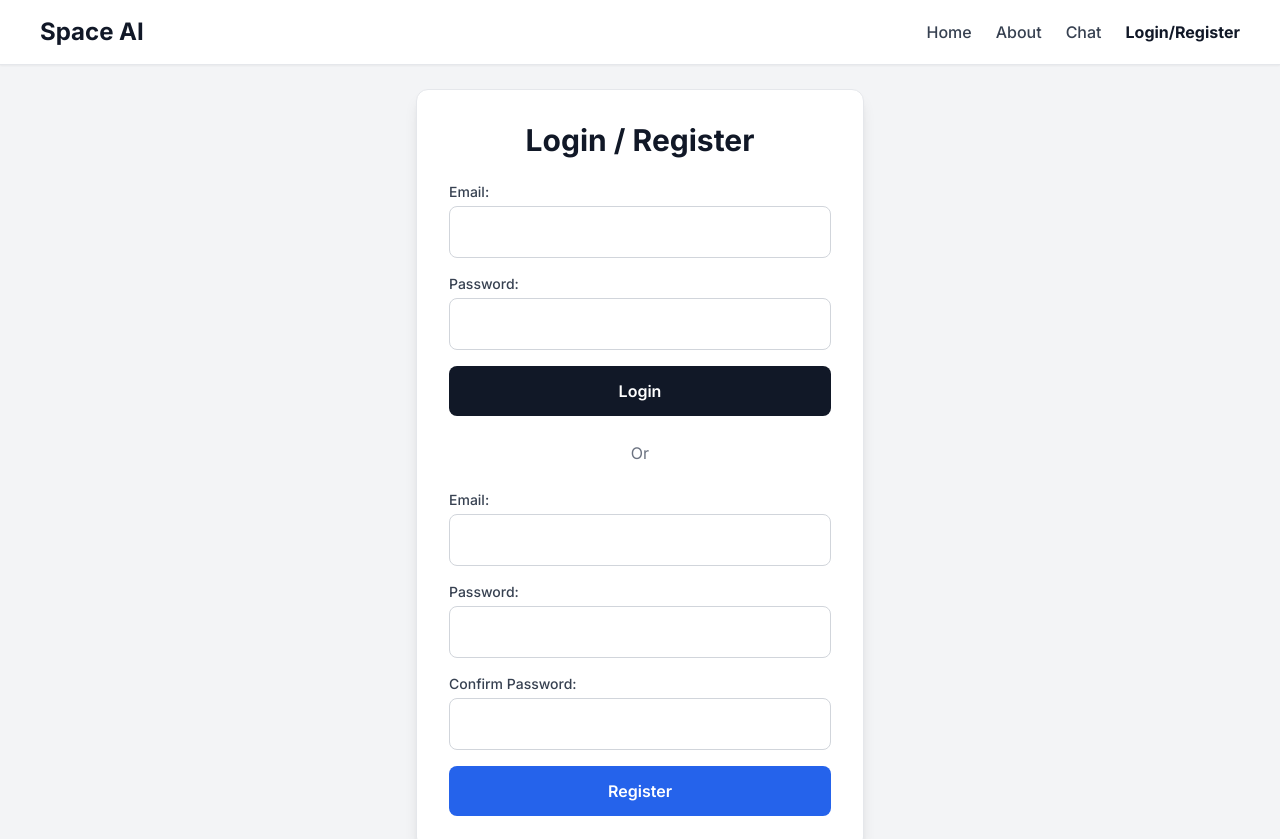
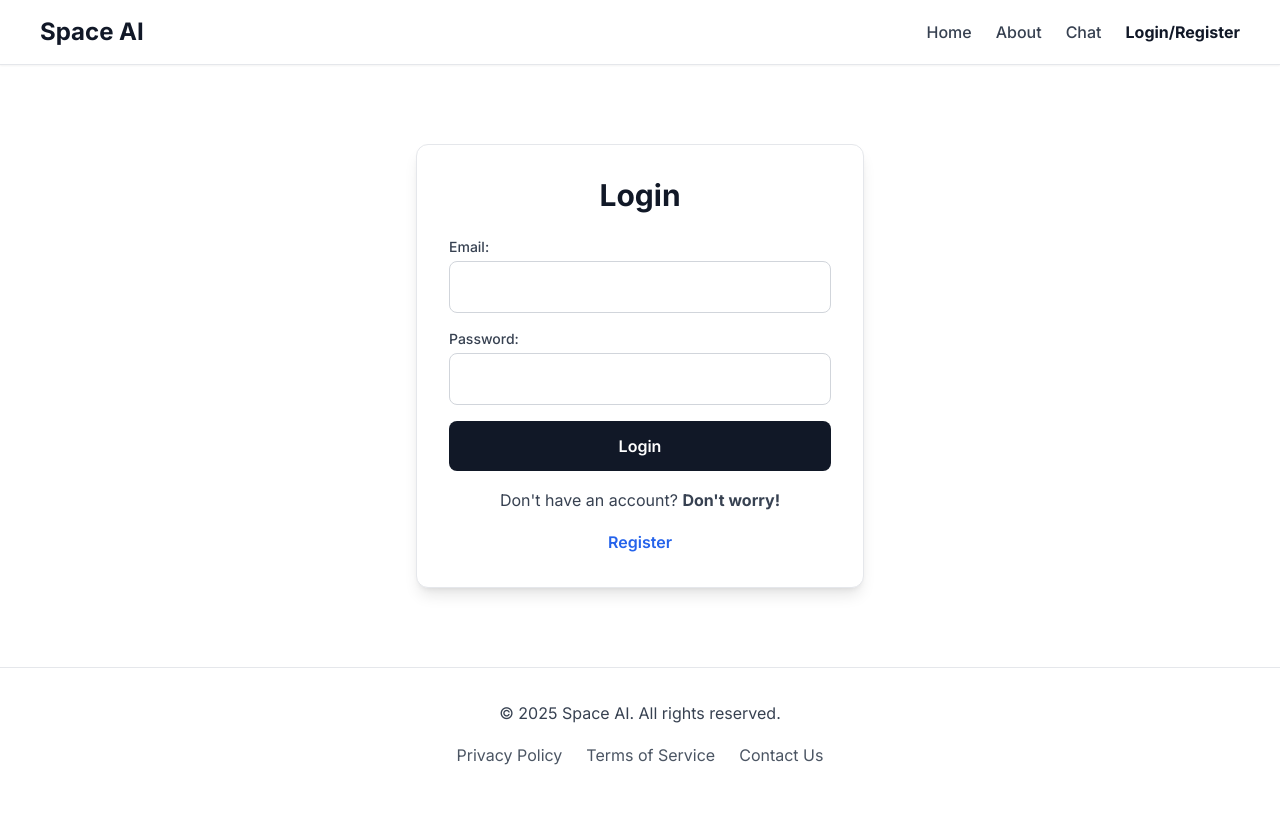
Before and after one commit to savewinkie/SpaceAi, a plain HTML site: page login_register.html in a window 1280 px wide. Shown: the top 839 px of the page. After the commit the page ends 800 px from the top, so only its background shows below. Drawn offline with nearby package versions, Linux system fonts and the light colour scheme.

Commit message:
Add files via upload

```diff
--- a/login_register.html
+++ b/login_register.html
@@ -26,7 +26,7 @@
         }
     </style>
 </head>
-<body class="bg-gray-100 text-gray-900 leading-relaxed antialiased flex flex-col min-h-screen">
+<body class="bg-white text-gray-900 leading-relaxed antialiased flex flex-col min-h-screen">
     <!-- Header/Navigation Bar -->
     <header class="w-full bg-white border-b border-gray-200 py-4 px-6 md:px-10 shadow-sm sticky top-0 z-50">
         <nav class="max-w-7xl mx-auto flex justify-between items-center">
@@ -43,12 +43,13 @@
     </header>
 
     <!-- Main Content Area - Login/Register Form -->
-    <main class="flex-grow flex items-center justify-center p-6">
+    <main class="flex-grow flex items-center justify-center p-6 relative z-10">
         <div class="bg-white p-8 rounded-xl shadow-lg border border-gray-200 w-full max-w-md">
-            <h1 class="text-3xl font-bold text-gray-900 mb-6 text-center">Login / Register</h1>
 
-            <!-- Login Form -->
-            <form id="login-form" class="space-y-4">
+            <!-- Login Section -->
+            <div id="login-section">
+                <h1 class="text-3xl font-bold text-gray-900 mb-6 text-center">Login</h1>
+                <form id="login-form" class="space-y-4 mb-4">
                     <div>
                         <label for="login-email" class="block text-sm font-medium text-gray-700 mb-1">Email:</label>
                         <input type="email" id="login-email" name="email" required class="w-full p-3 border border-gray-300 rounded-lg focus:outline-none focus:ring-2 focus:ring-blue-500">
@@ -61,13 +62,20 @@
                         Login
                     </button>
                 </form>
-
-            <div class="text-center text-gray-500 my-6">
-                Or
+                <div class="text-center text-gray-700 mt-4 mb-4">
+                    Don't have an account? <span class="font-bold">Don't worry!</span>
+                </div>
+                <div class="text-center">
+                    <a href="#" id="show-register-link" class="text-blue-600 font-semibold hover:text-blue-800 transition-colors duration-200 focus:outline-none focus:ring-2 focus:ring-blue-400">
+                        Register
+                    </a>
+                </div>
             </div>
 
-            <!-- Register Form -->
-            <form id="register-form" class="space-y-4">
+            <!-- Register Section (hidden by default) -->
+            <div id="register-section" class="hidden">
+                <h1 class="text-3xl font-bold text-gray-900 mb-6 text-center">Register</h1>
+                <form id="register-form" class="space-y-4 mb-4">
                     <div>
                         <label for="register-email" class="block text-sm font-medium text-gray-700 mb-1">Email:</label>
                         <input type="email" id="register-email" name="email" required class="w-full p-3 border border-gray-300 rounded-lg focus:outline-none focus:ring-2 focus:ring-blue-500">
@@ -84,23 +92,94 @@
                         Register
                     </button>
                 </form>
+                <div class="text-center text-gray-700 mt-4 mb-4">
+                    Already have an account?
+                </div>
+                <div class="text-center">
+                    <a href="#" id="show-login-link" class="text-blue-600 font-semibold hover:text-blue-800 transition-colors duration-200 focus:outline-none focus:ring-2 focus:ring-blue-400">
+                        Login
+                    </a>
+                </div>
+            </div>
 
             <div id="auth-message" class="mt-4 text-center text-sm hidden"></div>
         </div>
     </main>
 
     <!-- Footer -->
-    <footer class="w-full bg-gray-800 text-gray-300 py-8 text-center mt-auto">
+    <footer class="w-full bg-white border-t border-gray-200 py-8 text-center mt-auto">
         <div class="container mx-auto px-6">
-            <p>&copy; 2025 Space AI. All rights reserved.</p>
+            <p class="text-gray-700">&copy; 2025 Space AI. All rights reserved.</p>
             <div class="flex justify-center space-x-6 mt-4">
-                <a href="#" class="hover:text-white transition-colors duration-200">Privacy Policy</a>
-                <a href="#" class="hover:text-white transition-colors duration-200">Terms of Service</a>
-                <a href="#" class="hover:text-white transition-colors duration-200">Contact Us</a>
+                <a href="#" class="text-gray-600 hover:text-gray-900 transition-colors duration-200">Privacy Policy</a>
+                <a href="#" class="text-gray-600 hover:text-gray-900 transition-colors duration-200">Terms of Service</a>
+                <a href="#" class="text-gray-600 hover:text-gray-900 transition-colors duration-200">Contact Us</a>
             </div>
         </div>
     </footer>
 
-    <!-- No script.js needed for this page yet, unless Firebase integration is added later -->
+    <script>
+        document.addEventListener('DOMContentLoaded', () => {
+            const loginSection = document.getElementById('login-section');
+            const registerSection = document.getElementById('register-section');
+            const showRegisterLink = document.getElementById('show-register-link');
+            const showLoginLink = document.getElementById('show-login-link');
+            const authMessage = document.getElementById('auth-message');
+
+            // Function to show a specific section and hide others
+            function showSection(sectionId) {
+                loginSection.classList.add('hidden');
+                registerSection.classList.add('hidden');
+                authMessage.classList.add('hidden'); // Hide any previous messages
+
+                if (sectionId === 'login-section') {
+                    loginSection.classList.remove('hidden');
+                } else if (sectionId === 'register-section') {
+                    registerSection.classList.remove('hidden');
+                }
+            }
+
+            // Event listener for "Register" link
+            showRegisterLink.addEventListener('click', (event) => {
+                event.preventDefault(); // Prevent default link behavior
+                showSection('register-section');
+            });
+
+            // Event listener for "Login" link on the register form
+            showLoginLink.addEventListener('click', (event) => {
+                event.preventDefault(); // Prevent default link behavior
+                showSection('login-section');
+            });
+
+            // Basic form submission handlers (for demonstration, no actual auth yet)
+            document.getElementById('login-form').addEventListener('submit', (event) => {
+                event.preventDefault();
+                authMessage.textContent = 'Login attempt (not implemented yet).';
+                authMessage.classList.remove('hidden');
+                authMessage.classList.add('text-green-500'); // Example success color
+            });
+
+            document.getElementById('register-form').addEventListener('submit', (event) => {
+                event.preventDefault();
+                const password = document.getElementById('register-password').value;
+                const confirmPassword = document.getElementById('register-confirm-password').value;
+
+                if (password !== confirmPassword) {
+                    authMessage.textContent = 'Passwords do not match.';
+                    authMessage.classList.remove('hidden');
+                    authMessage.classList.remove('text-green-500'); // Remove success color if present
+                    authMessage.classList.add('text-red-500');
+                } else {
+                    authMessage.textContent = 'Registration attempt (not implemented yet).';
+                    authMessage.classList.remove('hidden');
+                    authMessage.classList.remove('text-red-500'); // Remove error color if present
+                    authMessage.classList.add('text-green-500'); // Example success color
+                }
+            });
+
+            // Initially show the login section
+            showSection('login-section');
+        });
+    </script>
 </body>
 </html>
```
Also changed, not shown: chat.html (+2 -4 lines). Lines whose indentation alone changed are shown as unchanged.
